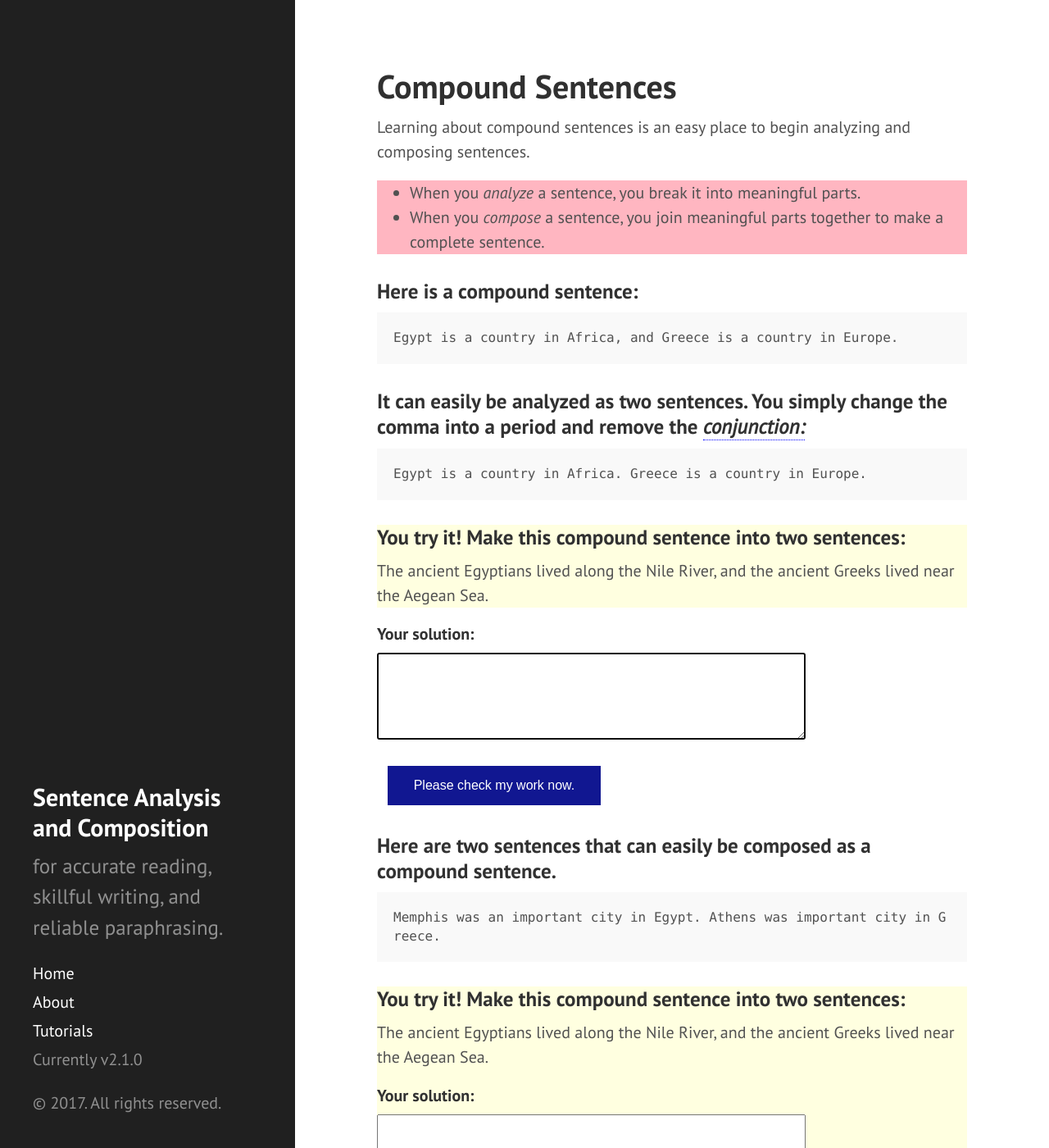
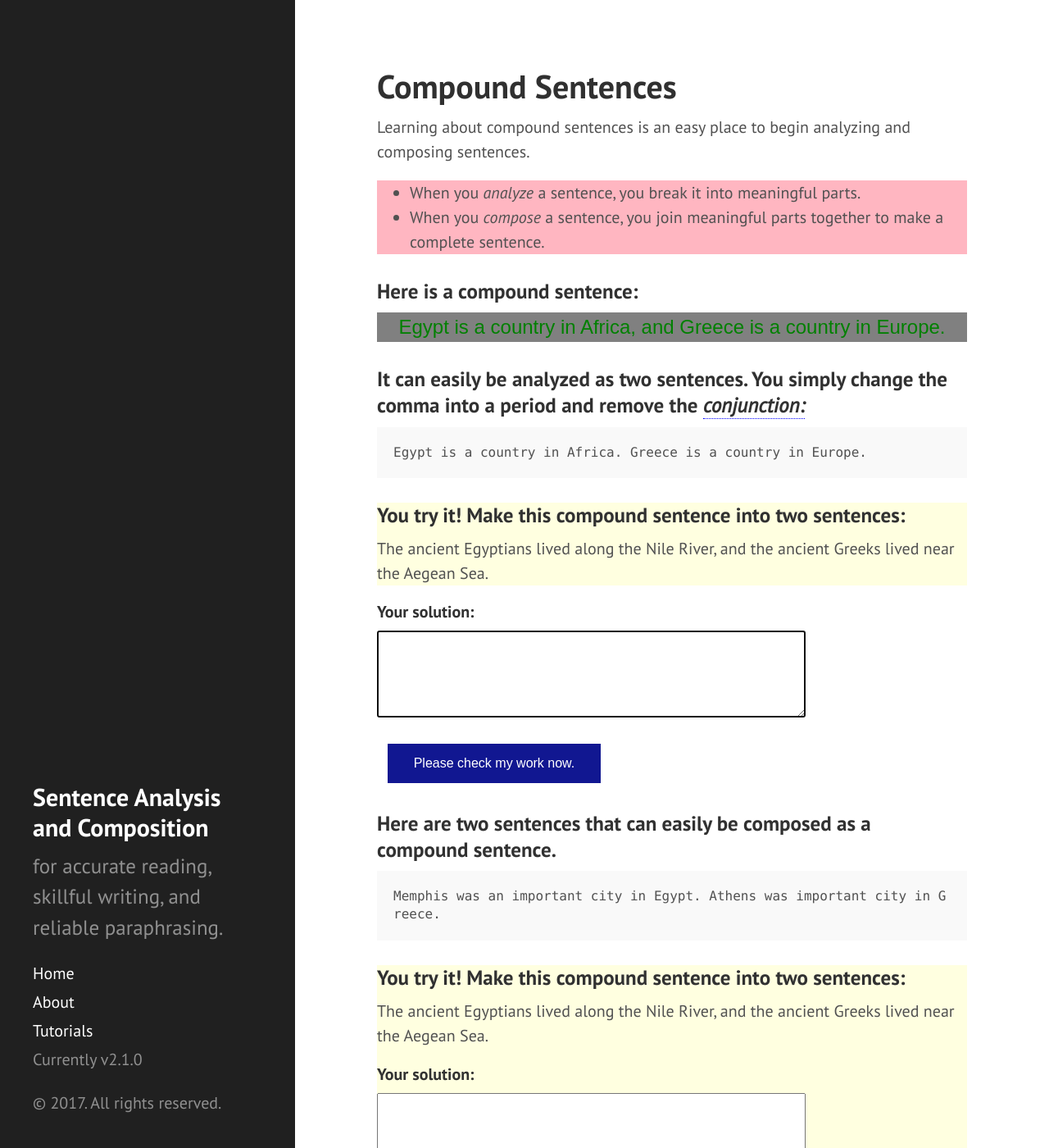
Before and after one commit to srogersact/srogersact.github.io, a Jekyll site: the page tutorials/compound_sentences/index.html, which Jekyll copies as it is, in a window 1280 px wide and 1400 px high. Shown: the whole window at 82% size. Built offline with Jekyll 4.4.1, drawn with Linux system fonts in a browser that asks for light colours.

Commit message:
set style for example; try it.

```diff
--- a/tutorials/compound_sentences/index.html
+++ b/tutorials/compound_sentences/index.html
@@ -84,6 +84,13 @@
     visibility: visible;
     opacity: 1;
 }
+.example {
+  color: green;
+  background-color: gray;
+  text-align: center;
+  font-family: Arial, Helvetica, sans-serif;
+  font-size: 18pt;
+}
 
 /*I would like to be able to change the color theme. The code below "should" have done that.*/
 /*.theme-base-0d .sidebar {
@@ -145,7 +152,7 @@
 </div>
 <h3>Here is a compound sentence:</h3>
 
-<pre>Egypt is a country in Africa, and Greece is a country in Europe.</pre>
+<p class="example">Egypt is a country in Africa, and Greece is a country in Europe.</p>
 
 <h3>It can easily be analyzed as two sentences. You simply change the comma into a period and remove the <em class="tooltip">conjunction:
 <span class="tooltiptext">"And" is a conjunction.</span></em></h3>
```
